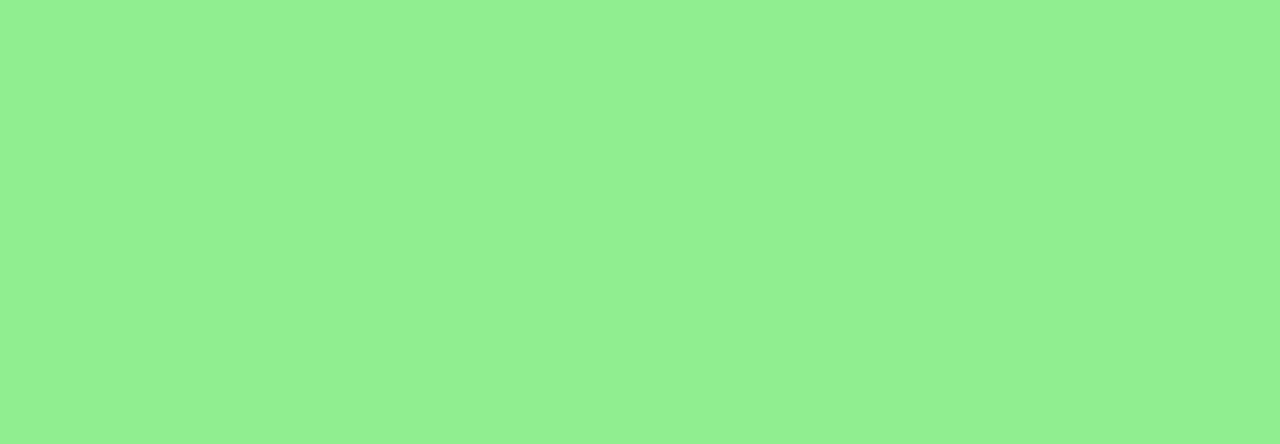
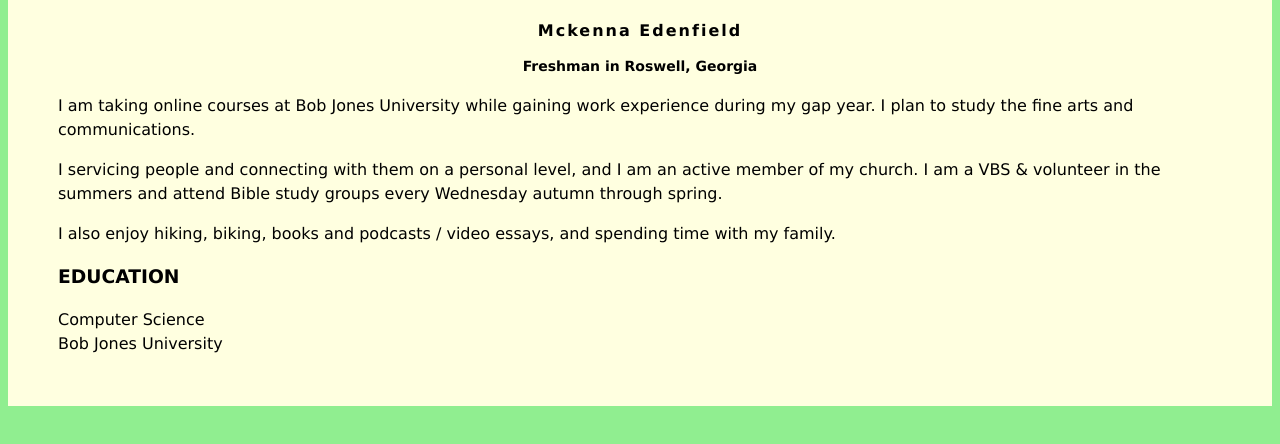
Before and after one commit to meden366/meden366.github.io, a plain HTML site: page index.html in a window 1280 px wide. Drawn offline with Linux system fonts and the light colour scheme.

Commit message:
Update index.html

```diff
--- a/index.html
+++ b/index.html
@@ -7,3 +7,41 @@ body {
   }
 #content {
   background: lightyellow;
+  min-width: 200px;
+  maxwidth: 500px;
+  padding: 50px;
+  margin: auto;
+  margin-top: -50px;
+  line-height: 150%;
+  }
+h1 {
+  letter-spacing: 2px;
+  font-size: 16px;
+  text-align: center;
+  }
+h2 {
+  font-size: 14px;
+  text-align: center;
+  }
+  </style>
+  </head>
+<body>
+   <div id="content">
+     <h1>Mckenna Edenfield</h1>
+     <h2>Freshman in Roswell, Georgia</h2>
+
+     <p>I am taking online courses at Bob Jones University while gaining work experience during my gap year. I plan to study the fine arts and communications.</p>
+<p>
+  I servicing people and connecting with them on a personal level, and I am an active member of my church. I am a VBS &amp; volunteer in the summers and attend Bible study groups every Wednesday autumn through spring.
+     </p>
+     <p>
+I also enjoy hiking, biking, books and podcasts / video essays, and spending time with my family.
+     </p>
+
+     <h3>EDUCATION</h3>
+     Computer Science<br />
+     Bob Jones University
+  </div>
+
+  </body>
+</html>
```
